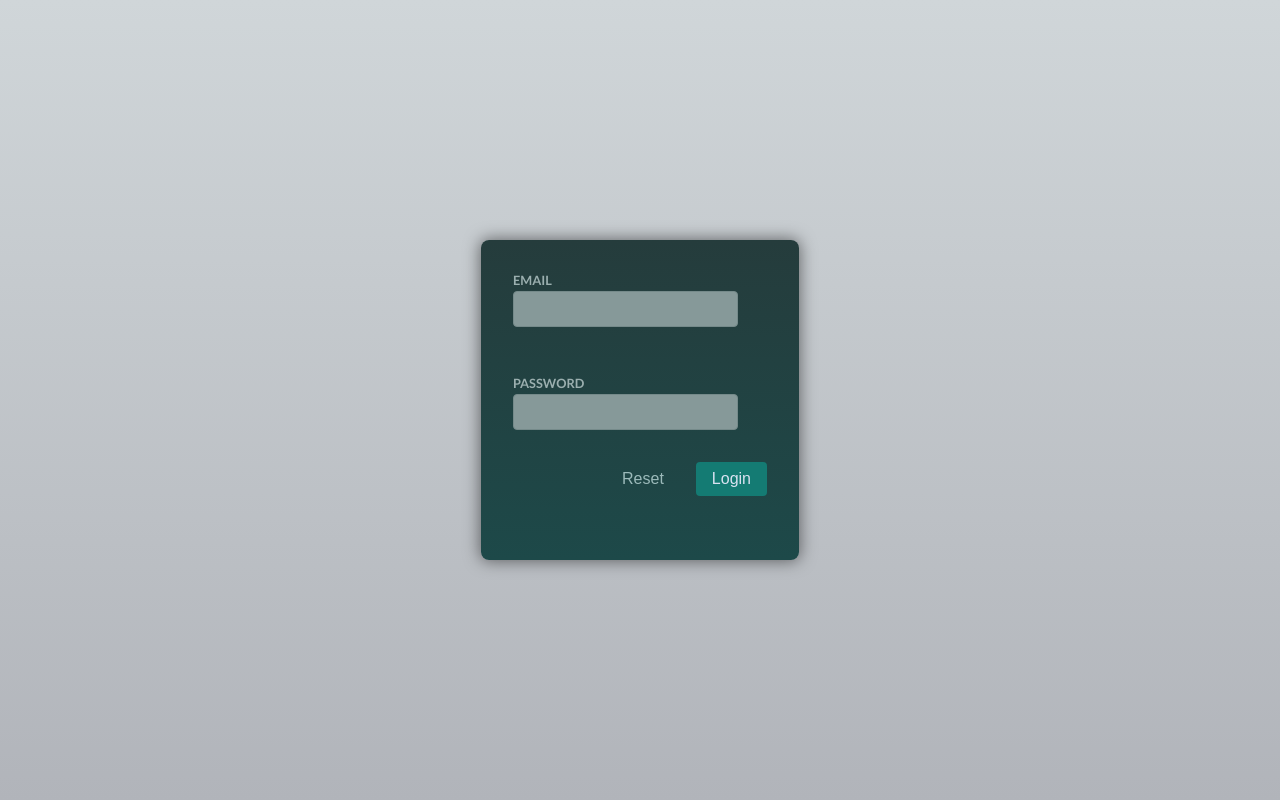
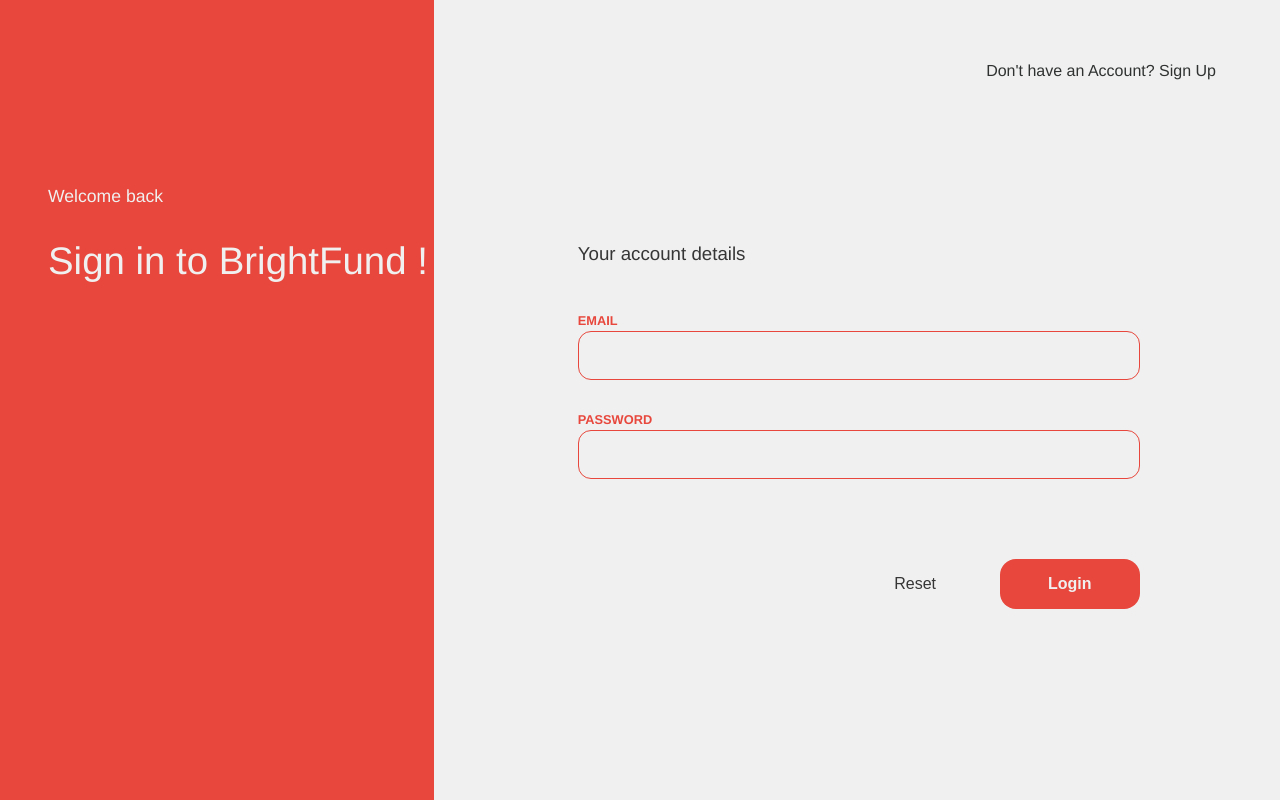
Before and after one commit to SpandanChetia/DonorBridge-Frontend, a React (Create React App) app: page / in a window 1280 px wide. Built offline with nearby package versions, Linux system fonts and the light colour scheme.

Commit message:
Files added

```diff
--- a/package.json
+++ b/package.json
@@ -3,6 +3,9 @@
   "version": "0.1.0",
   "private": true,
   "dependencies": {
+    "@fortawesome/fontawesome-svg-core": "^6.5.2",
+    "@fortawesome/free-solid-svg-icons": "^6.5.2",
+    "@fortawesome/react-fontawesome": "^0.2.2",
     "@testing-library/jest-dom": "^5.17.0",
     "@testing-library/react": "^13.4.0",
     "@testing-library/user-event": "^13.5.0",
--- a/src/components/forms/Input.css
+++ b/src/components/forms/Input.css
@@ -3,32 +3,77 @@
 * {
   box-sizing: border-box;
 }
-body {
+
+.sign-in-container{
     display: flex;
-    justify-content: center;
-    align-items: center;
+    flex-direction: row;
     margin: 0;
     font-family: 'Lato', serif;
     -webkit-font-smoothing: antialiased;
     -moz-osx-font-smoothing: grayscale;
-    background: linear-gradient(#d0d6d9, #b1b4ba);
-    color: #d9e2f1;
+    background-color: #f0f0f0;
+    color: #E7473C;
     min-height: 100vh;
-  }
+    font-family: 'CircularXXWeb', Trebuchet, Helvetica, Arial, sans-serif;
+    font-feature-settings: "liga", "ss08";
+}
 
+.sign-in-header {
+    display: flex;
+    justify-content: flex-end;
+    align-items: flex-end;
+    height:5rem;
+    padding-right: 4rem;
+}
+
+.sign-in-header p{
+    font-weight: 50;
+    color: #303232;
+}
+.sideheader-sign-in{
+    display: flex;
+    flex-direction: column;
+    justify-content: flex-start;
+    width: 41rem;
+    background-color: #E7473C;
+    color : #f0f0f0
+}
+
+.sideheader-sign-in h3 {
+    padding-top: 11.6rem;
+    padding-left: 3rem;
+    font-size: 1.1rem;
+    font-weight: 100;
+}
+.sideheader-sign-in h1 {
+    padding-top: 2rem;
+    padding-left: 3rem;
+    font-size: 2.4rem;
+    font-weight: 100;
+}
+
+.sign-in-form-container{
+    color:rgb(55, 54, 54);
+    width:80rem;
+
+}
+
+.form-section{
+    display: flex;
+    flex-direction: column;
+    padding-left: 9rem;
+}
+
+.form-section h3{
+    margin-top: 10.2rem;
+    font-weight: 100;
+    border-radius: 60px 0 0 0;
+}
 form {
-  display: flex;
-  flex-direction: column;
-  min-height: 20rem;
-  width: 60%;
-  flex-wrap: wrap;
-  max-width: 40rem;
-  margin: 3rem auto;
-  padding: 2rem;
-  background: linear-gradient(180deg, #253c3c, #1d4949);
-  border-radius: 8px;
-  box-shadow: 0 0 16px 1px rgba(0, 0, 0, 0.5);
-  font-family: "Lato", serif;
+    display: flex;
+    flex-direction: column;
+    width: 80%;
+    padding-top: 3rem;
 }
 
 .control,
@@ -44,7 +89,7 @@
   display: block;
   font-size: 0.8rem;
   margin-bottom: 0.2rem;
-  color: #9bafaf;
+  color: #E7473C;
   text-transform: uppercase;
   font-weight: bold;
 }
@@ -52,12 +97,11 @@
 .control input {
   display: block;
   width: 100%;
-  max-width: 15rem;
-  padding: 0.5rem;
+  padding: 0.9rem;
   font-size: 1rem;
-  border-radius: 4px;
-  border: 1px solid #758a8a;
-  background-color: #869999;
+  border-radius: 13px;
+  border: 1px solid #E7473C;
+  background-color: #f0f0f0;
   color: #142020;
 }
 
@@ -90,11 +134,11 @@
   border-radius: 0;
   border: none;
   background-color: transparent;
-  color: #d9e2f1;
+  color: #f0f0f0;
 }
 
 .control-error {
-  color: #ffca99;
+  color: #d06500;
   font-size: 0.8rem;
   height: 2rem;
   padding: 0.5rem 0;
@@ -104,13 +148,10 @@
   margin: 0;
 }
 
-.control-row {
-  display: flex;
-  flex-wrap: wrap;
-  justify-content: flex-start;
-  gap: 1rem;
+.error-icon {
+    margin-left: 10px;
+    padding-right: 10px;
 }
-
 .form-actions {
   display: flex;
   justify-content: flex-end;
@@ -118,27 +159,30 @@
 }
 
 .button {
-  padding: 0.5rem 1rem;
+margin-top: 3rem;
+  padding: 1rem 3rem;
   font-size: 1rem;
-  border-radius: 4px;
+  font-weight: bold;
+  border-radius: 16px;
   border: none;
-  background-color: #147b73;
-  color: #d9e2f1;
+  background-color: #E7473C;
+  color: #F0F0F0;
   cursor: pointer;
 }
 
 .button:hover,
 .button:focus {
-  background-color: #319890;
+  background-color: #d33529;
 }
 
 .button-flat {
   background-color: transparent;
-  color: #9cbaba;
+  color:rgb(55, 54, 54);
+  font-weight: 500;
 }
 
 .button-flat:hover,
 .button-flat:focus {
   background-color: transparent;
-  color: #869999;
+  color: #951b13;
 }
--- a/src/components/forms/Input.jsx
+++ b/src/components/forms/Input.jsx
@@ -1,11 +1,15 @@
+import React from 'react';
+import { FontAwesomeIcon } from '@fortawesome/react-fontawesome';
+import { faExclamationCircle } from '@fortawesome/free-solid-svg-icons';
+
 export default function Input({id, label, error, ...props}) {
   return (
       <div className="control no-margin">
         <label htmlFor={id}>{label}</label>
         <input id={id} {...props} />
         <div className="control-error">
-          {id === "email" && error && <p>Please enter correct email id</p>}
-          {id === "password" && error && <p>Please enter correct password</p>}
+          {id === "email" && error && <p><FontAwesomeIcon icon={faExclamationCircle} className="error-icon" />Please enter correct email id</p>}
+          {id === "password" && error && <p><FontAwesomeIcon icon={faExclamationCircle} className="error-icon" />Please enter correct password</p>}
         </div>
     </div>
   );
--- a/src/components/forms/LogIn.jsx
+++ b/src/components/forms/LogIn.jsx
@@ -1,34 +1,44 @@
 import { useInput } from "../hooks/useInput";
 import { isEmailOK, isPasswordOK } from "./Validation";
 import Input from "./Input.jsx";
-import './Input.css'
+import "./Input.css";
 export default function LogIn() {
+  const {
+    value: emailValue,
+    handleInputChange: handleEmailChange,
+    handleOnBlur: handleEmailBlur,
+    hasError: EmailError,
+    handleReset: resetEmail,
+  } = useInput("", isEmailOK);
 
   const {
-        value : emailValue,
-        handleInputChange : handleEmailChange,
-        handleOnBlur : handleEmailBlur,
-        hasError : EmailError,
-        handleReset : resetEmail
-    } = useInput('', isEmailOK);
+    value: passwordValue,
+    handleInputChange: handlePasswordChange,
+    handleOnBlur: handlePasswordBlur,
+    hasError: PasswordError,
+    handleReset: resetPassword,
+  } = useInput("", isPasswordOK);
 
-    const {
-        value : passwordValue,
-        handleInputChange : handlePasswordChange,
-        handleOnBlur : handlePasswordBlur,
-        hasError : PasswordError,
-        handleReset : resetPassword
-    } = useInput('', isPasswordOK);
-
-    const handleSubmit = (event)=>{
+  const handleSubmit = (event) => {
     event.preventDefault();
   };
 
-    const Resetdata = () =>{
+  const Resetdata = () => {
     resetEmail();
     resetPassword();
-    }
+  };
   return (
+    <div className="sign-in-container">
+      <div className="sideheader-sign-in">
+        <h3>Welcome back</h3>
+        <h1>Sign in to BrightFund !</h1>
+      </div>
+      <section className="sign-in-form-container">
+        <header className="sign-in-header">
+            <p>Don't have an Account? Sign Up</p>
+        </header>
+        <section className="form-section">
+            <h3>Your account details</h3>
         <form>
           <div className="control-row">
             <Input
@@ -36,9 +46,9 @@
               id="email"
               name="email"
               onChange={handleEmailChange}
-                    value = {emailValue}
-                    onBlur = {handleEmailBlur}
-                    error = {EmailError}
+              value={emailValue}
+              onBlur={handleEmailBlur}
+              error={EmailError}
             />
             <Input
               label="password"
@@ -46,14 +56,25 @@
               name="password"
               onChange={handlePasswordChange}
               value={passwordValue}
-                    onBlur = {handlePasswordBlur}
-                    error = {PasswordError}
+              onBlur={handlePasswordBlur}
+              error={PasswordError}
             />
           </div>
           <div className="form-actions">
-                <button type="reset" className="button button-flat" onClick={Resetdata}>Reset</button>
-                <button type="submit" className="button" onClick={handleSubmit}>Login</button>
+            <button
+              type="reset"
+              className="button button-flat"
+              onClick={Resetdata}
+            >
+              Reset
+            </button>
+            <button type="submit" className="button" onClick={handleSubmit}>
+              Login
+            </button>
           </div>
         </form>
-    )
+        </section>
+      </section>
+    </div>
+  );
 }
--- a/src/components/hooks/useInput.js
+++ b/src/components/hooks/useInput.js
@@ -23,7 +23,7 @@
     value: enteredValue,
     handleInputChange,
     handleOnBlur,
-    hasError: didEdit && !valueIsValid,
+    hasError: enteredValue && didEdit && !valueIsValid,
     handleReset
   };
 }
```
Also changed, not shown: 1 other file (tests, documents, lock files or other folders). Lines whose indentation alone changed are shown as unchanged.
